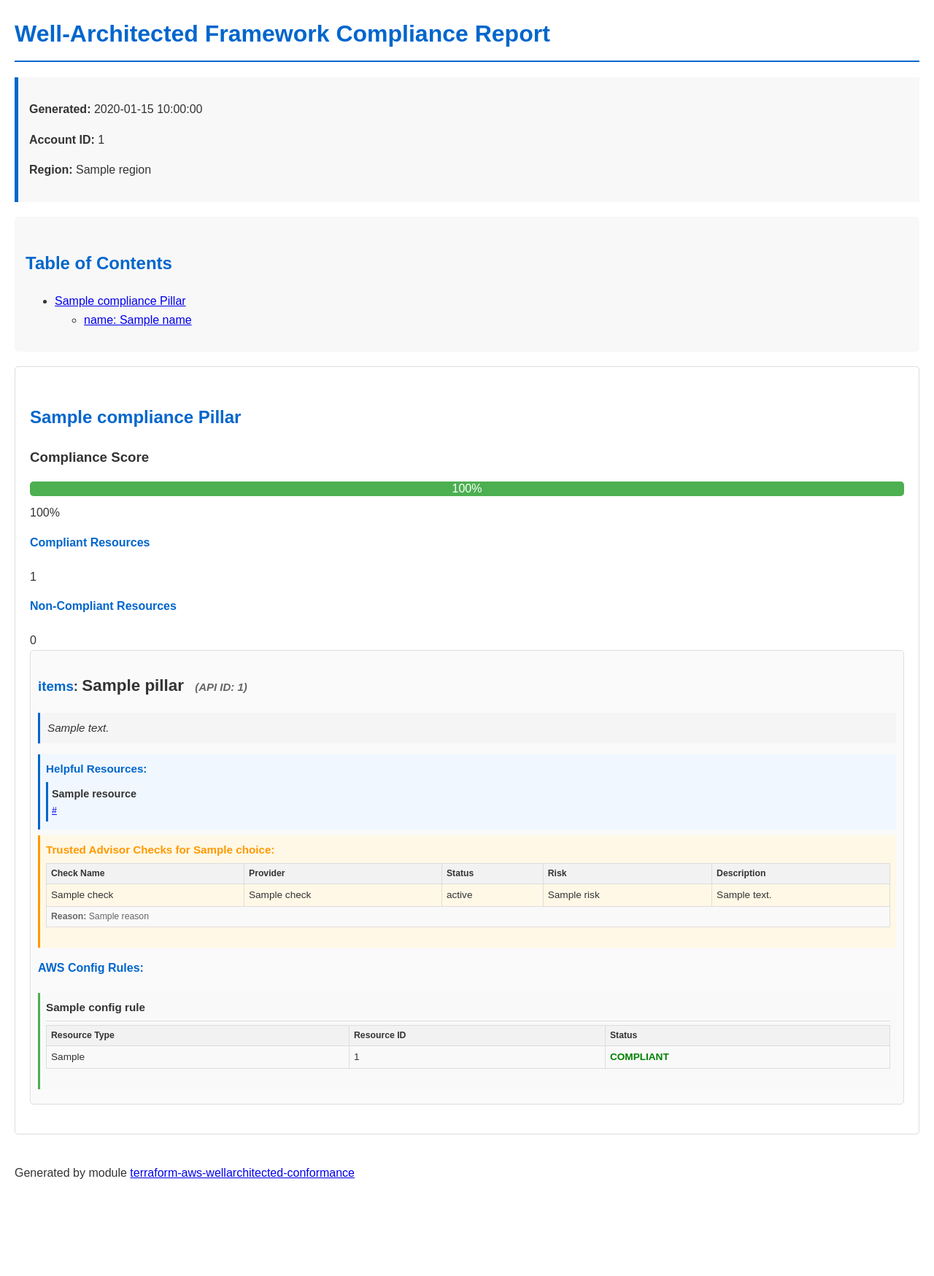
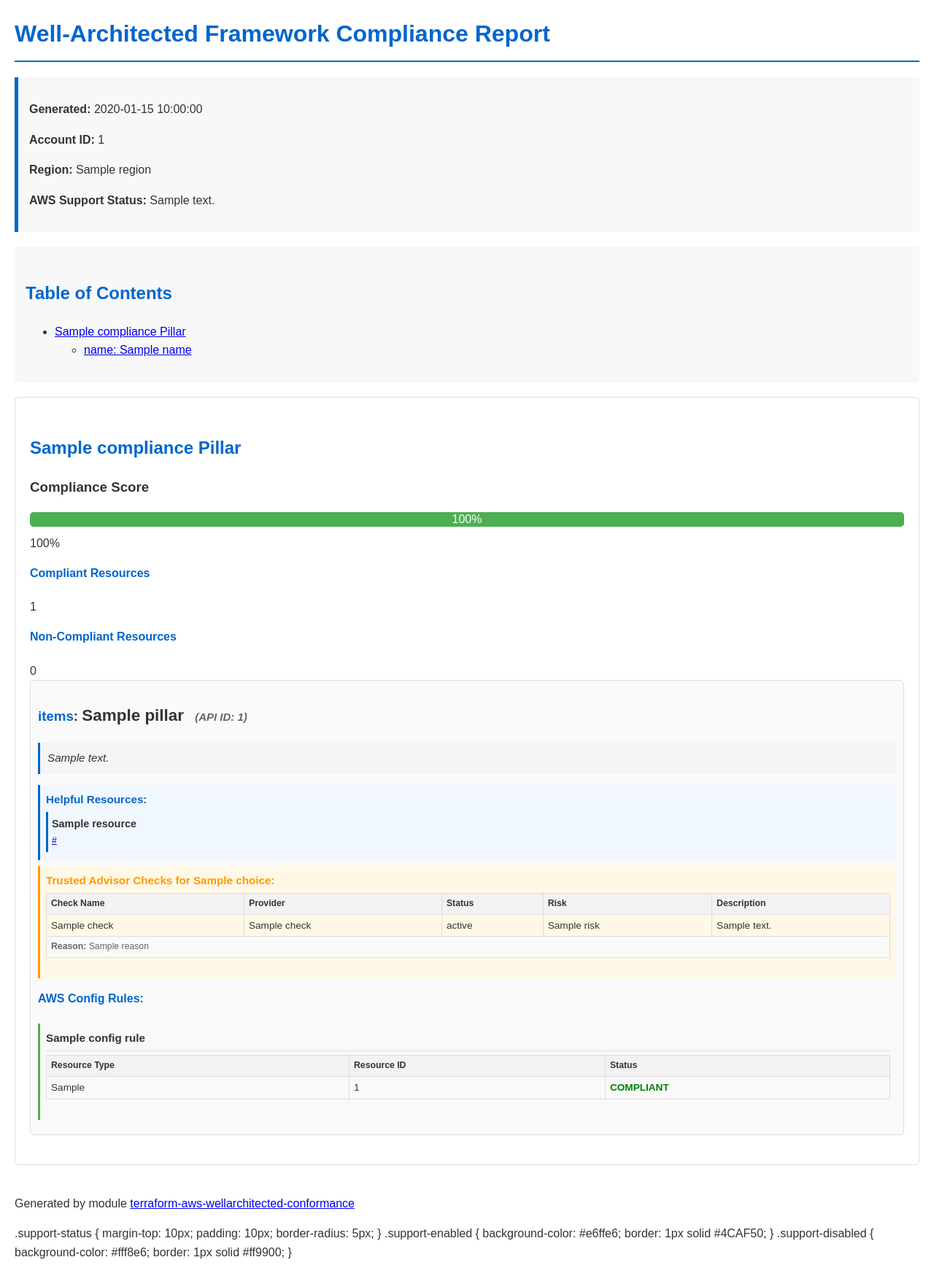
Before and after one commit to soprasteria/terraform-aws-wellarchitected-conformance, a Python web app: template src/wa_report_generator/templates/report_template.html in a window 1280 px wide. Shown: the whole page at 73% size. Before the commit the page ends 1616 px from the top, so only its background shows below. Run offline with Jinja, Linux system fonts and the light colour scheme; the template is opened without the code that fills it: most values are stand-ins (such as "Sample title", 1, 10 or a date in 2020).

Commit message:
feat-output-report: Add info about AWS Support plans.

```diff
--- a/src/wa_report_generator/templates/report_template.html
+++ b/src/wa_report_generator/templates/report_template.html
@@ -247,6 +247,12 @@
         <p><strong>Generated:</strong> {{ generation_time }}</p>
         <p><strong>Account ID:</strong> {{ account_id }}</p>
         <p><strong>Region:</strong> {{ region }}</p>
+
+        {% if business_support_enabled is not none %}
+            <div class="support-status {% if business_support_enabled %}support-enabled{% else %}support-disabled{% endif %}">
+                <p><strong>AWS Support Status:</strong> {{ support_message }}</p>
+            </div>
+        {% endif %}
     </div>
 
     <!-- Table of Contents -->
@@ -425,3 +431,16 @@
     </footer>
 </body>
 </html>
+        .support-status {
+            margin-top: 10px;
+            padding: 10px;
+            border-radius: 5px;
+        }
+        .support-enabled {
+            background-color: #e6ffe6;
+            border: 1px solid #4CAF50;
+        }
+        .support-disabled {
+            background-color: #fff8e6;
+            border: 1px solid #ff9900;
+        }
```
Also changed, not shown: src/wa_report_generator/main.py (+37 -1 lines), 1 other file.
